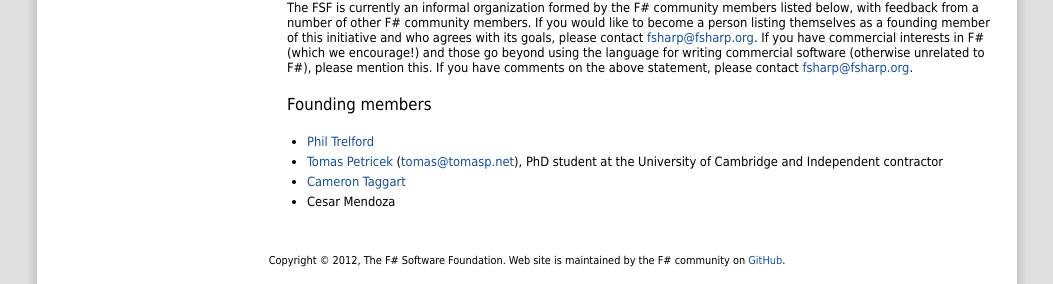
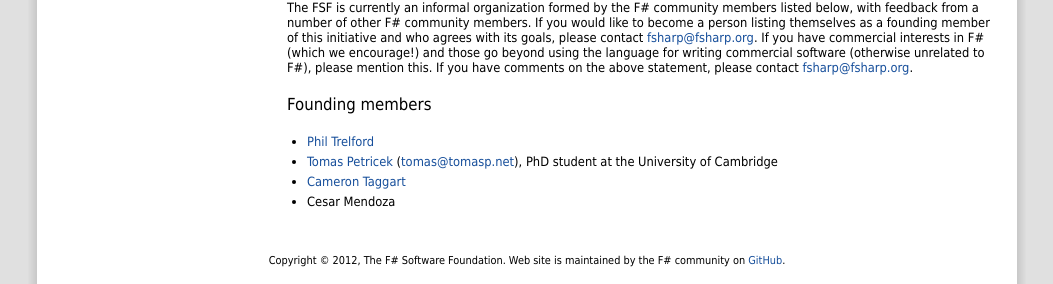
Before and after one commit to fsharp/fsharp.org, a Jekyll site: the page built from foundation.html, in a window 1280 px wide. Shown: the part 1139-1423 px from the top of the page, without its empty margins (113-1166 px from the left). Built offline with Jekyll 4.4.1, drawn with Linux system fonts in a browser that asks for light colours; nearby versions of some CDN libraries; some web fonts are replaced; comment, search, counter and statistics services are not loaded.

Commit message:
Remove some details about myself

```diff
--- a/foundation.html
+++ b/foundation.html
@@ -62,7 +62,7 @@
 <h3>Founding members</h3>
 <ul>
   <li><a href="http://trelford.com/blog/">Phil Trelford</a></li>
-  <li><a href="http://tomasp.net">Tomas Petricek</a> (<a href="mailto:tomas@tomasp.net">tomas@tomasp.net</a>), PhD student at the University of Cambridge and Independent contractor</li>
+  <li><a href="http://tomasp.net">Tomas Petricek</a> (<a href="mailto:tomas@tomasp.net">tomas@tomasp.net</a>), PhD student at the University of Cambridge</li>
   <li><a href="http://blog.ctaggart.com/">Cameron Taggart</a></li>
   <li>Cesar Mendoza</li>
 </ul>
```
